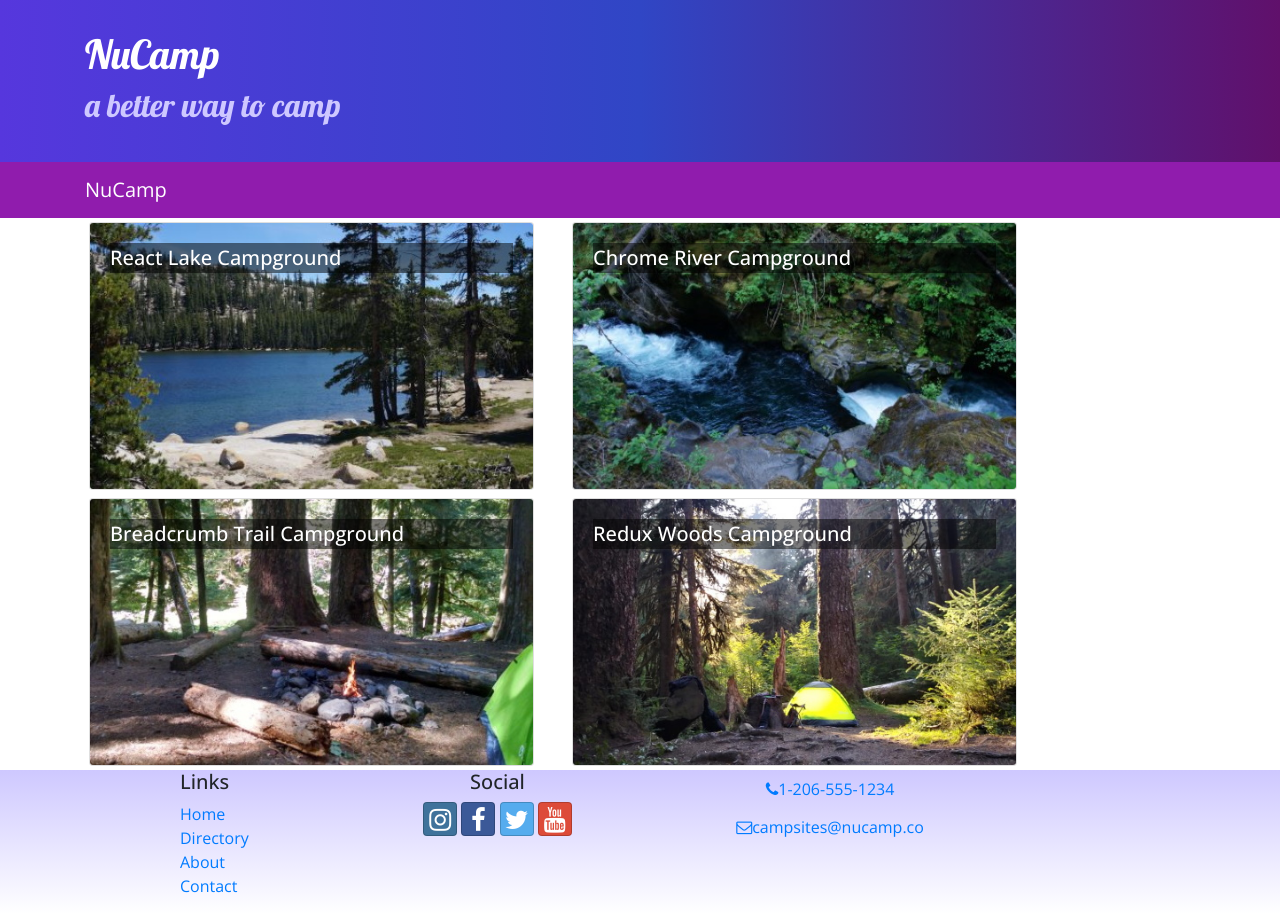
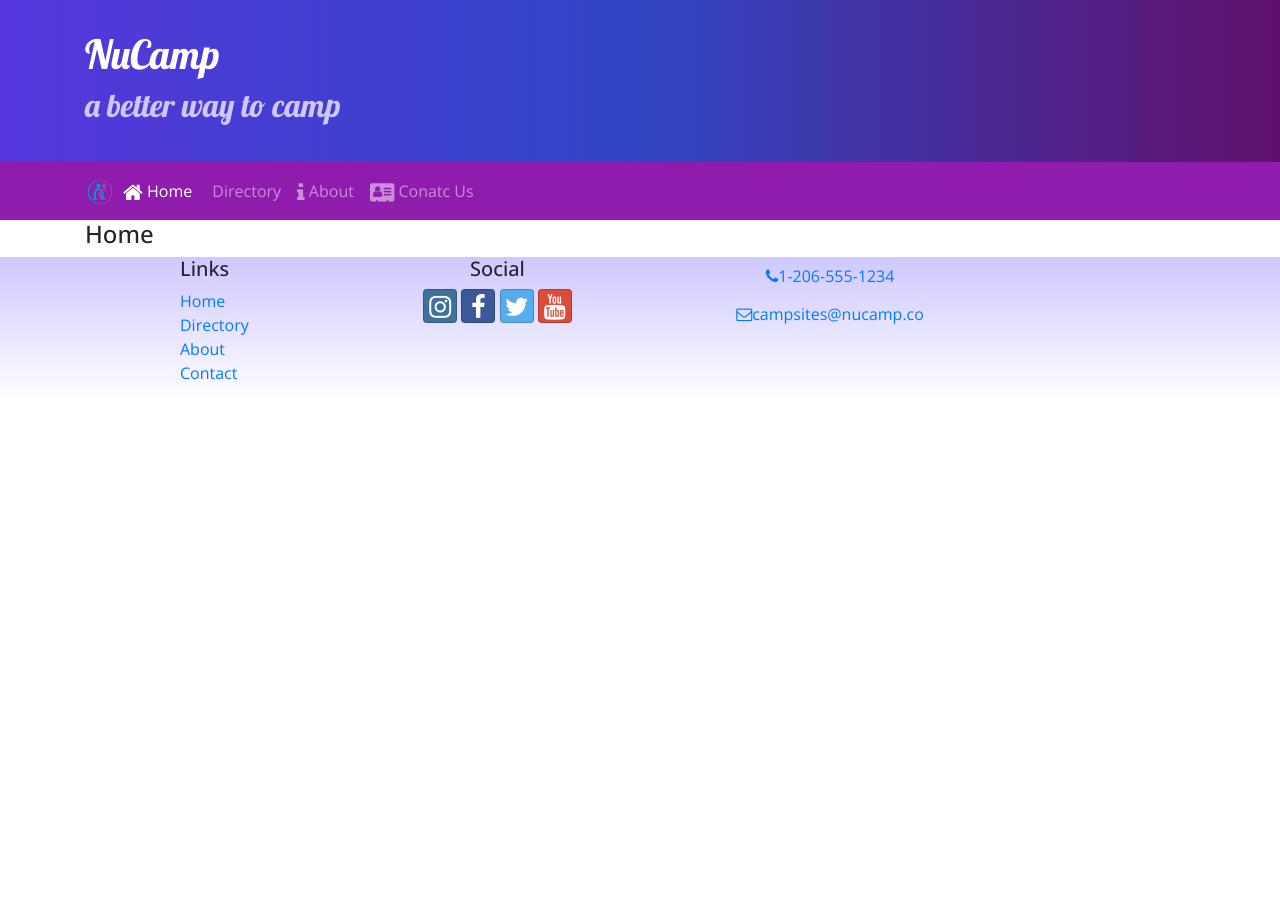
Before and after one commit to Mykey737/React, a React (Create React App) app in the folder nucampsite/: page /home in a window 1280 px wide. After the commit the page ends 800 px from the top, so only its background shows below. Built offline with nearby package versions, Linux system fonts and the light colour scheme.

Commit message:
React Router

```diff
--- a/nucampsite/package.json
+++ b/nucampsite/package.json
@@ -12,6 +12,7 @@
     "react": "^17.0.2",
     "react-dom": "^17.0.2",
     "react-popper": "1.3.6",
+    "react-router-dom": "5.2.0",
     "react-scripts": "4.0.3",
     "reactstrap": "8.5.1",
     "typeface-lobster": "^1.1.13",
--- a/nucampsite/src/App.js
+++ b/nucampsite/src/App.js
@@ -1,13 +1,16 @@
 import React, { Component } from "react";
+import { BrowserRouter } from "react-router-dom";
 import Main from "./components/MainComponent";
 import "./App.css";
 
 class App extends Component {
   render() {
     return (
-      <div className="App">
-        <Main />
-      </div>
+      <BrowserRouter>
+        <div className="App">
+          <Main />
+        </div>
+      </BrowserRouter>
     );
   }
 }
--- a/nucampsite/src/components/DirectoryComponent.js
+++ b/nucampsite/src/components/DirectoryComponent.js
@@ -1,9 +1,9 @@
 import React from "react";
 import { Card, CardImg, CardImgOverlay, CardTitle } from "reactstrap";
 
-function RenderDirectoryItem({ campsite, onClick }) {
+function RenderDirectoryItem({ campsite }) {
   return (
-    <Card onClick={() => onClick(campsite.id)}>
+    <Card>
       <CardImg width="100%" src={campsite.image} alt={campsite.name} />
       <CardImgOverlay>
         <CardTitle>{campsite.name}</CardTitle>
@@ -16,7 +16,7 @@ function Directory(props) {
   const directory = props.campsites.map((campsite) => {
     return (
       <div key={campsite.id} className="col-md-5 m-1">
-        <RenderDirectoryItem campsite={campsite} onClick={props.onClick} />
+        <RenderDirectoryItem campsite={campsite} />
       </div>
     );
   });
--- a/nucampsite/src/components/FooterComponent.js
+++ b/nucampsite/src/components/FooterComponent.js
@@ -1,4 +1,5 @@
-import React from 'react';
+import React from "react";
+import { Link } from "react-router-dom";
 
 function Footer(props) {
   return (
@@ -8,22 +9,61 @@ function Footer(props) {
           <div className="col-4 col-sm-2 offset-1">
             <h5>Links</h5>
             <ul className="list-unstyled">
-                            <li><a href="#">Home</a></li>
-                            <li><a href="#">Directory</a></li>
-                            <li><a href="#">About</a></li>
-                            <li><a href="#">Contact</a></li>
+              <li>
+                <Link to="/home">Home</Link>
+              </li>
+              <li>
+                <Link to="/directory">Directory</Link>
+              </li>
+              <li>
+                <Link to="/aboutus">About</Link>
+              </li>
+              <li>
+                <Link to="/contactus">Contact</Link>
+              </li>
             </ul>
           </div>
-                    <div className ="col-6 col-sm-3 text-center">
+          <div className="col-6 col-sm-3 text-center">
             <h5>Social</h5>
-                        <a className="btn btn-social-icon btn-instagram" href="http://www.instagram.com/"><i className="fa fa-instagram" /></a>{' '}
-                        <a className="btn btn-social-icon btn-facebook" href="http://www.facebook.com/"><i className="fa fa-facebook" /></a>{' '}
-                        <a className="btn btn-social-icon btn-twitter" href="http://www.twitter.com/"><i className="fa fa-twitter" /></a>{' '}
-                        <a className="btn btn-social-icon btn-google" href="http://www.youtube.com/"><i className="fa fa-youtube" /></a>{' '}
+            <a
+              className="btn btn-social-icon btn-instagram"
+              href="http://www.instagram.com/"
+            >
+              <i className="fa fa-instagram" />
+            </a>{" "}
+            <a
+              className="btn btn-social-icon btn-facebook"
+              href="http://www.facebook.com/"
+            >
+              <i className="fa fa-facebook" />
+            </a>{" "}
+            <a
+              className="btn btn-social-icon btn-twitter"
+              href="http://www.twitter.com/"
+            >
+              <i className="fa fa-twitter" />
+            </a>{" "}
+            <a
+              className="btn btn-social-icon btn-google"
+              href="http://www.youtube.com/"
+            >
+              <i className="fa fa-youtube" />
+            </a>{" "}
           </div>
           <div className="col-sm-4 text-center">
-                        <a role="button" className="btn btn-link" href="tel:12065551234"><i class="fa fa-phone" />1-206-555-1234</a><br />
-                        <a role="button" className="btn btn-link" href="mailto:notreal@notreal.co"><i className="fa fa-envelope-o" />campsites@nucamp.co</a>
+            <a role="button" className="btn btn-link" href="tel:12065551234">
+              <i class="fa fa-phone" />
+              1-206-555-1234
+            </a>
+            <br />
+            <a
+              role="button"
+              className="btn btn-link"
+              href="mailto:notreal@notreal.co"
+            >
+              <i className="fa fa-envelope-o" />
+              campsites@nucamp.co
+            </a>
           </div>
         </div>
       </div>
--- a/nucampsite/src/components/HeaderComponent.js
+++ b/nucampsite/src/components/HeaderComponent.js
@@ -1,7 +1,31 @@
-import React, { Component } from 'react';
-import {Navbar, NavbarBrand, Jumbotron } from 'reactstrap';
+import React, { Component } from "react";
+import {
+  Nav,
+  Navbar,
+  NavbarBrand,
+  NavbarToggler,
+  Collapse,
+  NavItem,
+  Jumbotron,
+} from "reactstrap";
+import { NavLink } from "react-router-dom";
 
 class Header extends Component {
+  constructor(props) {
+    super(props);
+
+    this.toggleNav = this.toggleNav.bind(this);
+    this.state = {
+      isNavOpen: false,
+    };
+  }
+
+  toggleNav() {
+    this.setState({
+      isNavOpen: !this.state.isNavOpen,
+    });
+  }
+
   render() {
     return (
       <React.Fragment>
@@ -16,9 +40,41 @@ class Header extends Component {
           </div>
         </Jumbotron>
 
-                <Navbar dark sticky="top">
+        <Navbar dark sticky="top" expand="md">
           <div className="container">
-                        <NavbarBrand href="/">NuCamp</NavbarBrand>
+            <NavbarBrand className="mr-auto" href="/">
+              <img
+                src="/assets/images/logo.png"
+                height="30"
+                width="30"
+                alt="NuCamp Logo"
+              />
+            </NavbarBrand>
+            <NavbarToggler onClick={this.toggleNav} />
+            <Collapse isOpen={this.state.isNavOpen} navbar>
+              <Nav navbar>
+                <NavItem>
+                  <NavLink className="nav-link" to="/home">
+                    <i className="fa fa-home fa-lg" /> Home
+                  </NavLink>
+                </NavItem>
+                <NavItem>
+                  <NavLink className="nav-link" to="/directory">
+                    <i className="fa fa-lsit fa-lg" /> Directory
+                  </NavLink>
+                </NavItem>
+                <NavItem>
+                  <NavLink className="nav-link" to="/aboutus">
+                    <i className="fa fa-info fa-lg" /> About
+                  </NavLink>
+                </NavItem>
+                <NavItem>
+                  <NavLink className="nav-link" to="/contactus">
+                    <i className="fa fa-address-card fa-lg" /> Conatc Us
+                  </NavLink>
+                </NavItem>
+              </Nav>
+            </Collapse>
           </div>
         </Navbar>
       </React.Fragment>
--- /dev/null
+++ b/nucampsite/src/components/HomeComponent.js
@@ -0,0 +1,11 @@
+import React from "react";
+
+function Home(props) {
+  return (
+    <div className="container">
+      <h4>Home</h4>
+    </div>
+  );
+}
+
+export default Home;
--- a/nucampsite/src/components/MainComponent.js
+++ b/nucampsite/src/components/MainComponent.js
@@ -1,6 +1,8 @@
 import React, { Component } from "react";
 import Header from "./HeaderComponent";
 import Footer from "./FooterComponent";
+import Home from "./HomeComponent";
+import { Switch, Route, Redirect } from "react-router-dom";
 import Directory from "./DirectoryComponent";
 import CampsiteInfo from "./CampsiteInfoComponent";
 import { CAMPSITES } from "../shared/campsites";
@@ -10,29 +12,26 @@ class Main extends Component {
     super(props);
     this.state = {
       campsites: CAMPSITES,
-      selectedCampsite: null,
     };
   }
 
-  onCampsiteSelect(campsiteId) {
-    this.setState({ selectedCampsite: campsiteId });
-  }
+  render() {
+    const HomePage = () => {
+      return <Home />;
+    };
 
-  render() {
     return (
       <div>
         <Header />
-        <Directory
-          campsites={this.state.campsites}
-          onClick={(campsiteId) => this.onCampsiteSelect(campsiteId)}
-        />
-        <CampsiteInfo
-          campsite={
-            this.state.campsites.filter(
-              (campsite) => campsite.id === this.state.selectedCampsite
-            )[0]
-          }
-        />
+        <Switch>
+          <Route path="/home" component={HomePage} />
+          <Route
+            exact
+            path="/directory"
+            render={() => <Directory campsites={this.state.campsites} />}
+          />
+          <Redirect to="/home" />
+        </Switch>
         <Footer />
       </div>
     );
```
Also changed, not shown: 1 other file (tests, documents, lock files or other folders). Lines whose indentation alone changed are shown as unchanged.
